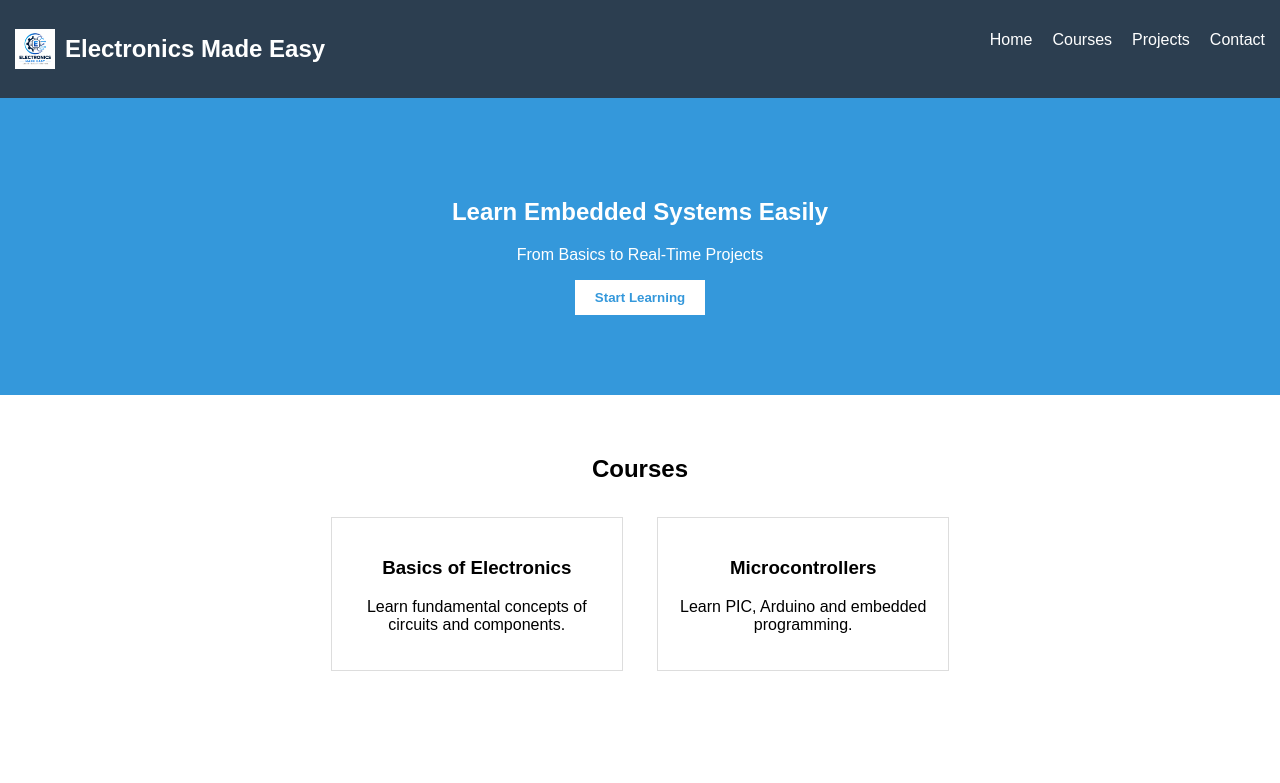
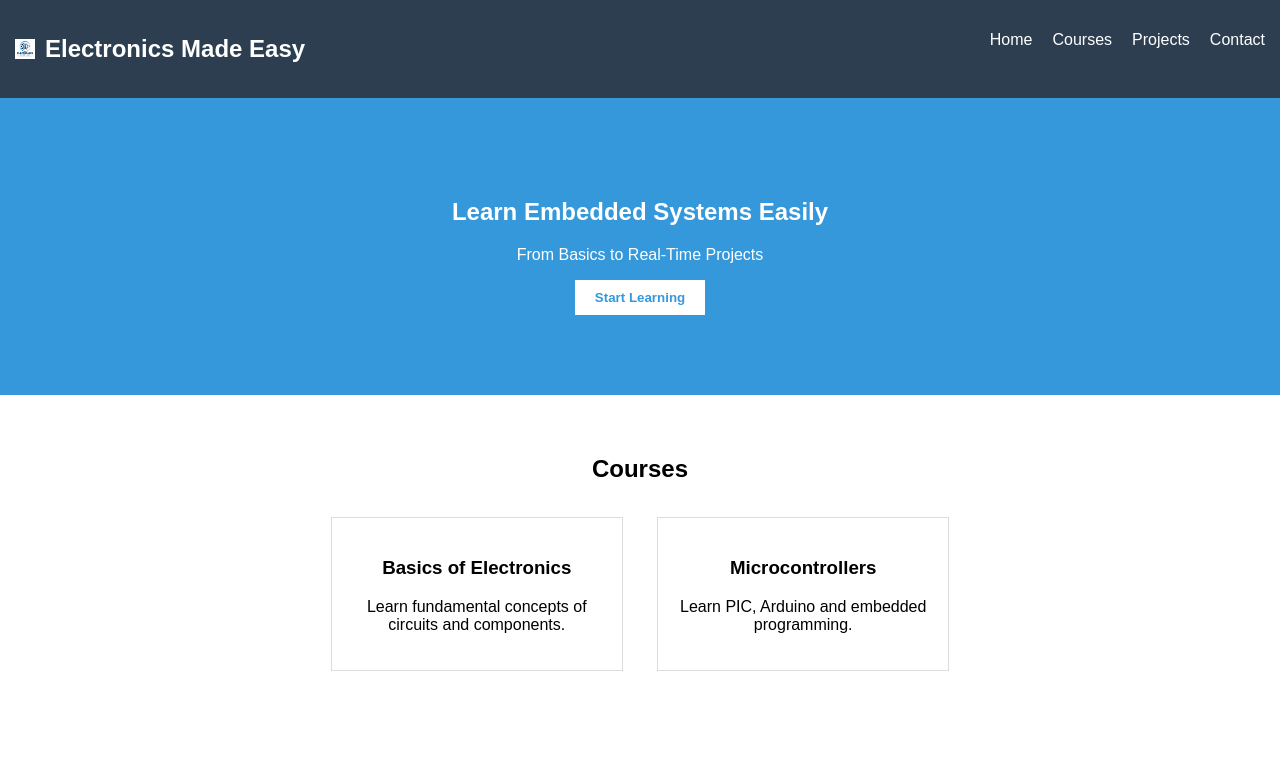
Before and after one commit to ElectronicsMadeEasy/electronicsmadeeasy.github.io, a plain HTML site: page index.html in a window 1280 px wide. Shown: the top 783 px of the page. Drawn offline with Linux system fonts and the light colour scheme.

Commit message:
style.css

```diff
--- a/style.css
+++ b/style.css
@@ -69,8 +69,8 @@ footer {
 }
 
 .logo img {
-    width: 40px;   /* adjust size */
-    height: 40px;
+    width: 20px;   /* adjust size */
+    height: 20px;
     object-fit: contain;
 }
 
```
